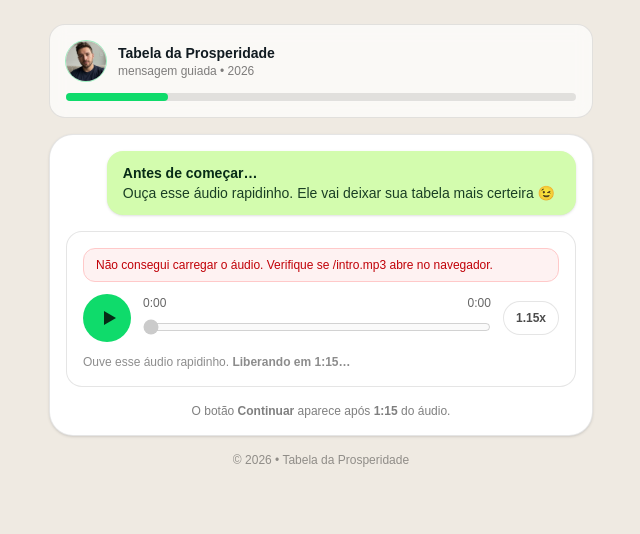
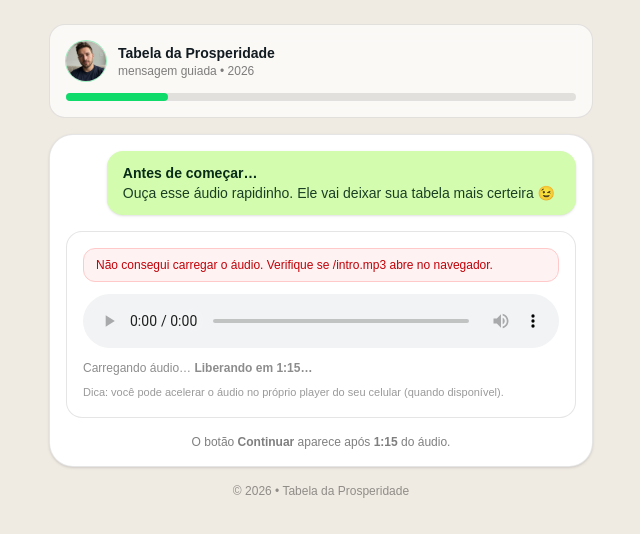
Before and after one commit to gregonocode/creative-nails, a Next.js app: page /funil in a window 1280 px wide. Shown: the top 534 px of the page, without its empty margins (319-959 px from the left). Built offline with nearby package versions, Linux system fonts and the light colour scheme.

Commit message:
player nativo

```diff
--- a/app/components/quiz/funil/StepAudio.tsx
+++ b/app/components/quiz/funil/StepAudio.tsx
@@ -9,8 +9,6 @@ function formatTime(seconds: number): string {
   return `${m}:${String(r).padStart(2, '0')}`;
 }
 
-type RateOption = { label: string; value: number };
-
 type StepAudioProps = {
   src: string;
   onNext: () => void;
@@ -18,44 +16,15 @@ type StepAudioProps = {
 
 const MIN_SECONDS = 75; // 1 min e 15s
 
-function PlayIcon({ className }: { className?: string }) {
-  return (
-    <svg viewBox="0 0 24 24" className={className} aria-hidden="true">
-      <path d="M8 5v14l12-7-12-7z" fill="currentColor" />
-    </svg>
-  );
-}
-
-function PauseIcon({ className }: { className?: string }) {
-  return (
-    <svg viewBox="0 0 24 24" className={className} aria-hidden="true">
-      <path d="M6 5h4v14H6zM14 5h4v14h-4z" fill="currentColor" />
-    </svg>
-  );
-}
-
 export default function StepAudio({ src, onNext }: StepAudioProps) {
   const audioRef = useRef<HTMLAudioElement | null>(null);
 
   const [ready, setReady] = useState(false);
-  const [playing, setPlaying] = useState(false);
-
   const [duration, setDuration] = useState(0);
   const [current, setCurrent] = useState(0);
 
   const [errorMsg, setErrorMsg] = useState<string | null>(null);
   const [canContinue, setCanContinue] = useState(false);
-
-  const rates: RateOption[] = useMemo(
-    () => [
-      { label: '1x', value: 1 },
-      { label: '1.15x', value: 1.15 },
-      { label: '1.25x', value: 1.25 },
-    ],
-    []
-  );
-
-  const [rate, setRate] = useState<RateOption>(rates[1]);
 
   const timeLeft = useMemo(() => {
     const remaining = Math.ceil(MIN_SECONDS - current);
@@ -74,8 +43,6 @@ export default function StepAudio({ src, onNext }: StepAudioProps) {
       setCanContinue(false);
     };
 
-    const onCanPlay = () => setReady(true);
-
     const onTime = () => {
       const t = el.currentTime || 0;
       setCurrent(t);
@@ -83,74 +50,30 @@ export default function StepAudio({ src, onNext }: StepAudioProps) {
       setCanContinue((prev) => {
         if (prev) return true;
         if (t >= MIN_SECONDS) return true;
-        if (duration > 0 && t >= duration) return true;
+        if (duration > 0 && t >= duration) return true; // se o áudio acabar antes
         return false;
       });
     };
 
-    const onEnded = () => {
-      setPlaying(false);
-      setCanContinue(true);
-    };
+    const onEnded = () => setCanContinue(true);
 
     const onError = () => {
       setReady(false);
-      setPlaying(false);
       setErrorMsg('Não consegui carregar o áudio. Verifique se /intro.mp3 abre no navegador.');
     };
 
     el.addEventListener('loadedmetadata', onLoaded);
-    el.addEventListener('canplay', onCanPlay);
     el.addEventListener('timeupdate', onTime);
     el.addEventListener('ended', onEnded);
     el.addEventListener('error', onError);
 
     return () => {
       el.removeEventListener('loadedmetadata', onLoaded);
-      el.removeEventListener('canplay', onCanPlay);
       el.removeEventListener('timeupdate', onTime);
       el.removeEventListener('ended', onEnded);
       el.removeEventListener('error', onError);
     };
   }, [duration]);
-
-  useEffect(() => {
-    const el = audioRef.current;
-    if (!el) return;
-    el.playbackRate = rate.value;
-  }, [rate]);
-
-  async function togglePlay(): Promise<void> {
-    const el = audioRef.current;
-    if (!el) return;
-
-    if (playing) {
-      el.pause();
-      setPlaying(false);
-      return;
-    }
-
-    try {
-      await el.play();
-      setPlaying(true);
-      setErrorMsg(null);
-    } catch {
-      setErrorMsg('Seu navegador bloqueou a reprodução. Tente clicar novamente no play.');
-    }
-  }
-
-  function seek(value: number): void {
-    const el = audioRef.current;
-    if (!el) return;
-    el.currentTime = value;
-    setCurrent(value);
-  }
-
-  function cycleRate(): void {
-    const idx = rates.findIndex((r) => r.value === rate.value);
-    const next = rates[(idx + 1) % rates.length];
-    setRate(next);
-  }
 
   return (
     <div className="space-y-4">
@@ -162,65 +85,41 @@ export default function StepAudio({ src, onNext }: StepAudioProps) {
       </div>
 
       <div className="rounded-2xl border border-black/10 bg-white p-4">
-        <audio ref={audioRef} src={src} preload="metadata" />
-
         {errorMsg && (
           <div className="mb-3 rounded-xl border border-red-200 bg-red-50 px-3 py-2 text-xs text-red-700">
             {errorMsg}
           </div>
         )}
 
-        <div className="flex items-center gap-3">
-          <button
-            type="button"
-            onClick={() => void togglePlay()}
-            className="flex h-12 w-12 items-center justify-center rounded-full bg-[#0FDB6B] text-[#062b16]"
-            aria-label={playing ? 'Pausar' : 'Reproduzir'}
-          >
-            {playing ? (
-              <PauseIcon className="h-6 w-6" />
-            ) : (
-              <PlayIcon className="ml-0.5 h-6 w-6" />
-            )}
-          </button>
-
-          <div className="flex-1">
-            <div className="flex items-center justify-between text-xs text-black/60">
-              <span>{formatTime(current)}</span>
-              <span>{formatTime(duration)}</span>
-            </div>
-
-            <input
-              type="range"
-              min={0}
-              max={Math.max(1, duration)}
-              step={0.1}
-              value={Math.min(current, duration || 0)}
-              onChange={(e) => seek(Number(e.target.value))}
-              className="mt-2 w-full accent-[#0FDB6B]"
-              aria-label="Progresso do áudio"
-              disabled={!ready}
-            />
-          </div>
-
-          <button
-            type="button"
-            onClick={cycleRate}
-            className="rounded-full border border-black/10 bg-white px-3 py-2 text-xs font-semibold text-black/70 hover:bg-black/5"
-            aria-label="Alterar velocidade"
-          >
-            {rate.label}
-          </button>
-        </div>
+        {/* Player nativo */}
+        <audio
+          ref={audioRef}
+          src={src}
+          controls
+          preload="metadata"
+          className="w-full"
+        />
 
         <div className="mt-3 text-xs text-black/45">
-          Ouve esse áudio rapidinho.
+          {!ready ? (
+            'Carregando áudio…'
+          ) : (
+            <>
+              Progresso: <span className="font-semibold">{formatTime(current)}</span> de{' '}
+              <span className="font-semibold">{formatTime(duration)}</span>.
+            </>
+          )}
+
           {!canContinue && (
             <>
               {' '}
               <span className="font-semibold">Liberando em {formatTime(timeLeft)}…</span>
             </>
           )}
+        </div>
+
+        <div className="mt-2 text-[11px] text-black/40">
+          Dica: você pode acelerar o áudio no próprio player do seu celular (quando disponível).
         </div>
       </div>
 
```
